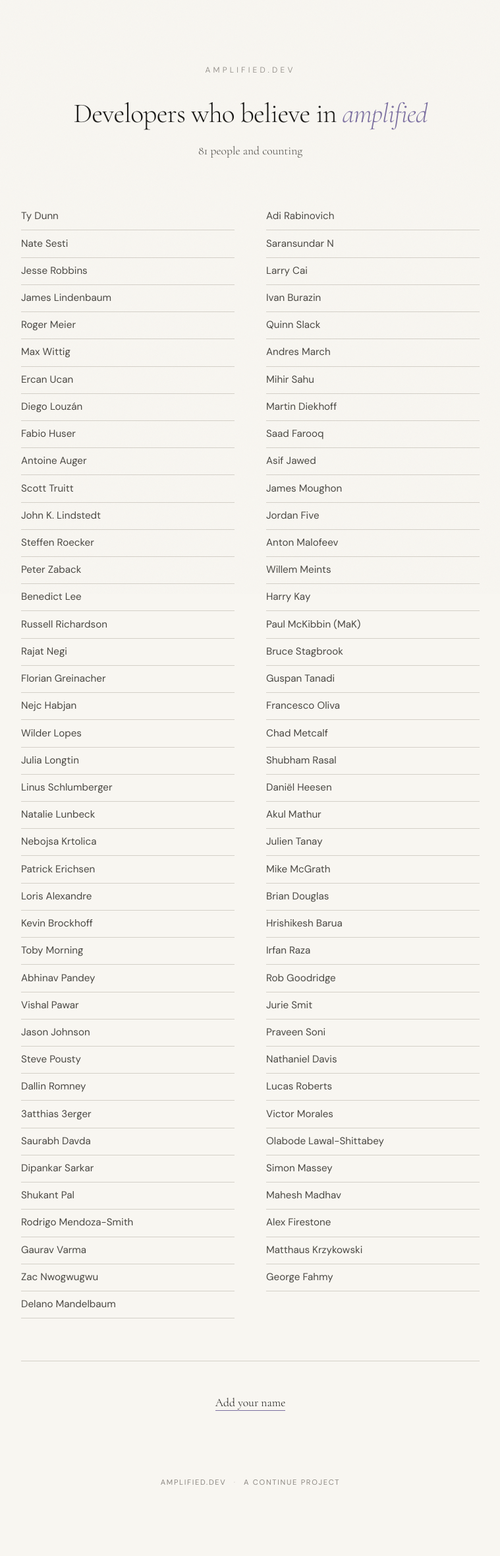
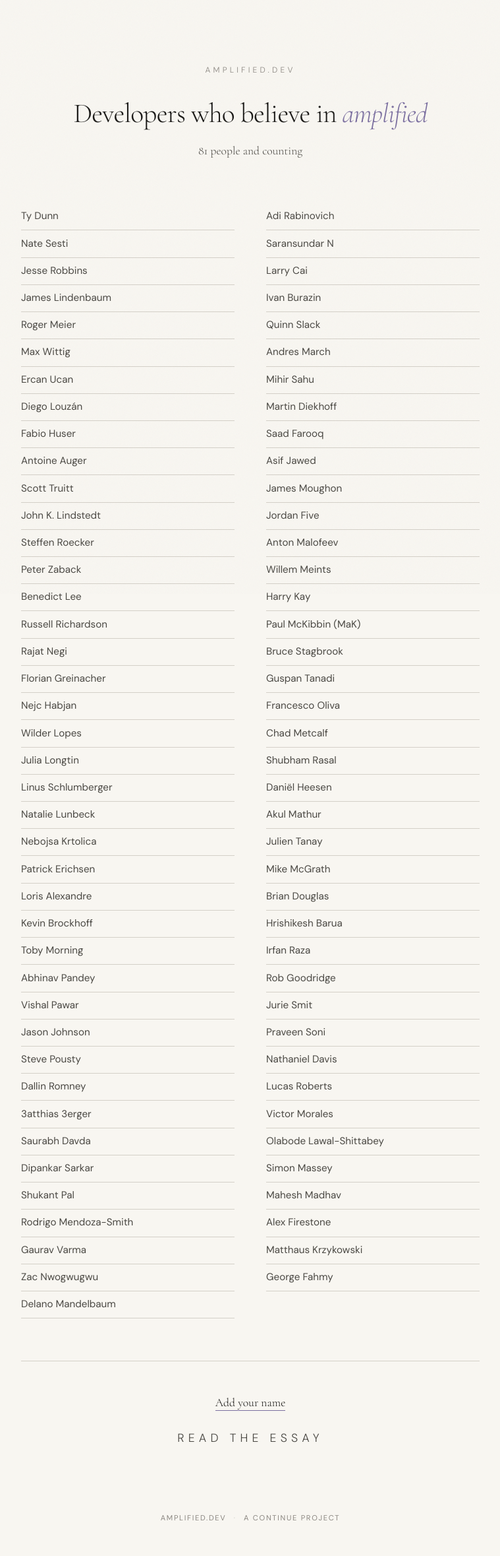
Before and after one commit to continuedev/amplified.dev, a Jekyll site: the page built from supporters.md, in a window 1280 px wide. Shown: the whole page at 66% size, without its empty margins (260-1019 px from the left). Built offline with Jekyll 4.4.1, drawn with Linux system fonts in a browser that asks for light colours; before the commit the page ends 2304 px from its top, so only the background shows below that.

Commit message:
Add "Read the essay" link to supporters page closing
After scrolling through the names, the page should complete the
circle — you've seen who believes, now go read why. Adds a small
"Read the essay" link below "Add your name" in the CTA section,
styled to bookend the breadcrumb at the top. Uses --ink-light
(not --ink-faint) for accessible contrast at 0.75rem.

No check updates needed — editorial voice check already covers
secondary page copy (rule 7), visual cohesion already covers
palette consistency, and the global a:focus-visible rule handles
keyboard accessibility.

Co-Authored-By: Claude Opus 4.6 <noreply@anthropic.com>

```diff
--- a/_layouts/supporters.html
+++ b/_layouts/supporters.html
@@ -141,6 +141,23 @@
       color: var(--lavender);
       border-bottom-color: transparent;
     }
+    .read-essay {
+      margin-top: 1.5rem;
+      font-family: var(--sans);
+      font-size: 0.75rem;
+      font-weight: 300;
+      letter-spacing: 0.35em;
+      text-transform: uppercase;
+    }
+    .read-essay a {
+      color: var(--ink-light);
+      text-decoration: none;
+      border-bottom: 1px solid transparent;
+      transition: border-color 0.3s ease;
+    }
+    .read-essay a:hover, .read-essay a:focus-visible {
+      border-bottom-color: var(--ink-light);
+    }
     a:focus-visible {
       outline: 1.5px solid var(--lavender);
       outline-offset: 3px;
@@ -191,6 +208,7 @@
 
     <div class="cta">
       <p><a href="https://github.com/continuedev/amplified.dev/edit/main/supporters.md">Add your name</a></p>
+      <p class="read-essay"><a href="/">Read the essay</a></p>
     </div>
   </div>
   <footer>
```
